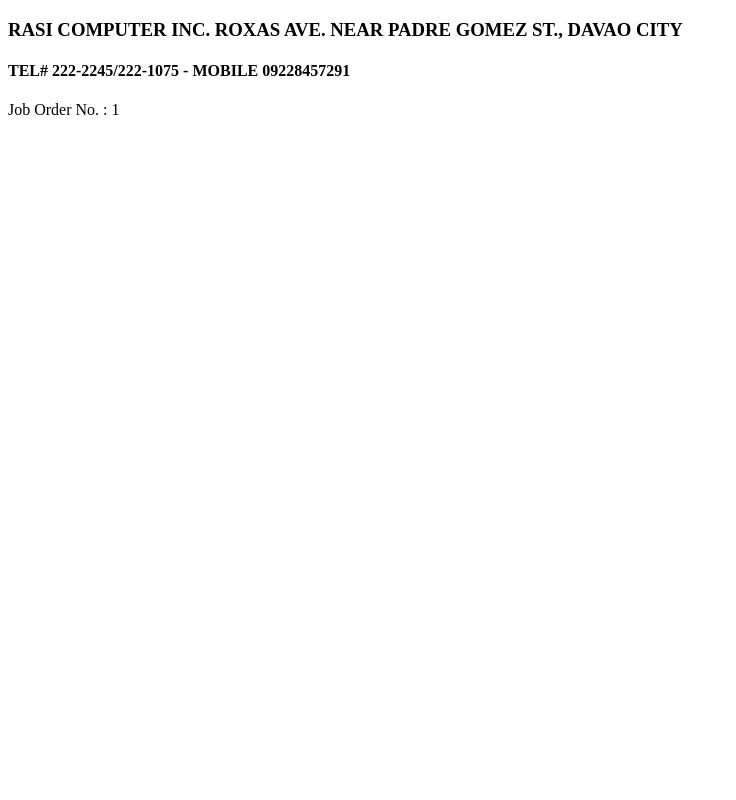
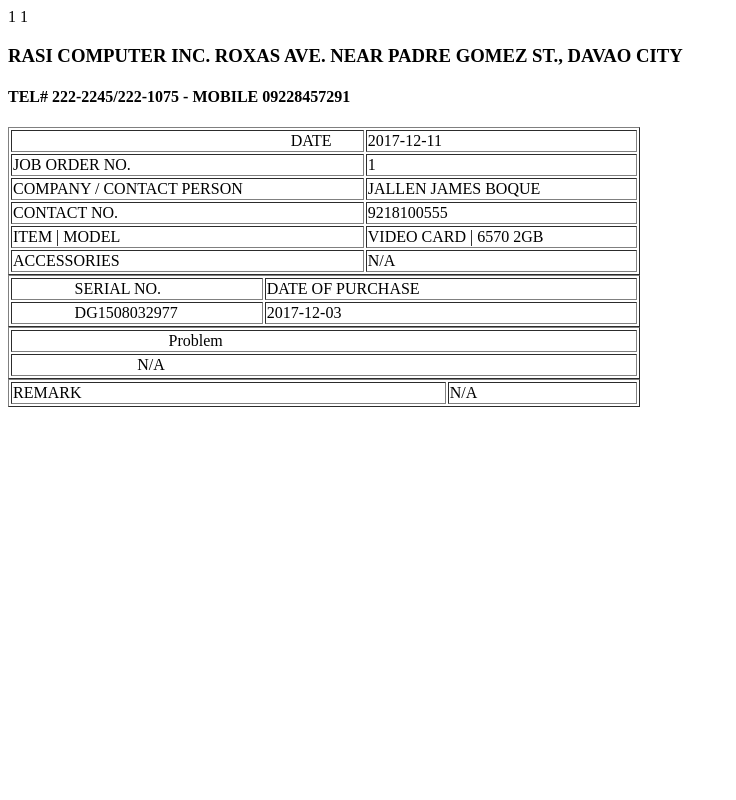
Before and after one commit to jjarquio/SAD_Project, a PHP site: page /view/joRECEIPT.php?JobOrder=1 in a window 1280 px wide. Shown: the whole page, without its empty margins (0-736 px from the left). Run offline with PHP 8.4, Linux system fonts and the light colour scheme; a user stored in the database is signed in; data comes from the database, SQL or seed files in the repository.

Commit message:
wala pay code ni ate mina

```diff
--- /dev/null
+++ b/style/job_order_receipt.css
@@ -0,0 +1,3 @@
+.spacee{
+	padding-right: : 10%;
+}
--- a/view/edit_status.php
+++ b/view/edit_status.php
@@ -80,8 +80,8 @@
 		Contact No. (+63) : <input value="<?php echo $suppCONT ?>" type="text" name="suppCONT" placeholder="9123456780" required><br>
 		Waybill : <input value="<?php echo $waybill ?>" type="text" name="waybill" required><br>
 		Status : <br>
-		<input type="radio" name="status" value="Pending">Pending<br/>
-		<input type="radio" name="status" value="Work in Progress">Work in Progress<br/>
+		<input type="radio" name="status" value="Pending" >Pending<br/>
+		<input type="radio" name="status" value="Work in Progress" >Work in Progress<br/>
 		<input type="radio" name="status" value="To Release">To Release<br/>
 		<br>
 		<input type="submit" name="edit" value="Edit">
--- a/view/index.php
+++ b/view/index.php
@@ -167,7 +167,7 @@
 
 		}if ($option == "2") {
 
-				$sql = "SELECT Job_order_no FROM joborderstatus WHERE Customer_name ='$Search'";
+				$sql = "SELECT * FROM joborderstatus WHERE Customer_name ='$Search'";
 
 				$result = $con->query($sql);
 				?>
--- a/view/joRECEIPT.php
+++ b/view/joRECEIPT.php
@@ -11,8 +11,7 @@
 	header("location: generateReport.php");
 	}
 
-	$jobORDER = isset($_GET['JobOrder']);
-//echo $jobORDER ;
+	$jobORDER = isset($_GET['JobOrder']);echo $jobORDER ;
 ?>
 <!DOCTYPE html>
 <html>
@@ -24,11 +23,14 @@
 
 	$sql = "SELECT * FROM joborderstatus WHERE Job_order_no = '$jobORDER'";
 	$result = $con->query($sql);
+	echo $jobORDER;
 	if($result->num_rows>0){
           while($row=$result->fetch_assoc()){
 
 	?>
+	<table align="center" style="width: 100%">
 
+	</table>
 	<section>
 		<div>
 			<h3>RASI COMPUTER INC. ROXAS AVE. NEAR PADRE GOMEZ ST., DAVAO CITY</h4>
@@ -37,7 +39,115 @@
 			<h4>TEL# 222-2245/222-1075 - MOBILE 09228457291</h4>
 		</div>
 		<div>
-			Job Order No. : <?php echo $row['Job_order_no']; ?>
+
+			<table border="1" style="width: 50%">
+				<tr>
+					<td align="right" style="padding-right: 5%">
+						DATE
+					</td>
+					<td align="left">
+						<?php echo date('Y-m-d'); ?> <br>
+					</td>
+				</tr>
+				<tr>
+
+					<td>
+					JOB ORDER NO.
+					</td>
+					<td align="left">
+						<?php echo $row['Job_order_no']; ?>
+					</td>
+
+				</tr>
+				<tr>
+					<td>
+						COMPANY / CONTACT PERSON
+					</td>
+					 <td align="left">
+					 	<?php echo $row['Customer_name']; ?>
+					 </td>
+				</tr>
+				<tr>
+					<td>
+						CONTACT NO.
+					</td>
+					<td align="left">
+						<?php echo $row['Contact_no']; ?>
+					</td>
+				</tr>
+				<tr>
+					<td>
+						ITEM | MODEL
+					</td>
+					<td align="left">
+						<?php echo $row['Item']; ?> | <?php echo $row['Model']; ?>
+					</td>
+				</tr>
+				<tr>
+					<td>
+						ACCESSORIES
+					</td>
+					<td align="left">
+						<?php echo $row['Accessories']; ?>
+					</td>
+				</tr>
+
+			</table>
+
+
+
+			<table border="1" style="width: 50%">
+				<tr>
+					<td style="padding-left: 10%">
+					SERIAL NO.
+					</td>
+				<td>
+					DATE OF PURCHASE
+				</td>
+				</tr>
+
+				<td style="padding-left: 10%">
+					<?php echo $row['Serial_no']; ?>
+				</td>
+				<td>
+					<?php echo $row['Date_purchased']; ?>
+				</td>
+
+
+			</table>
+
+			<table border="1" style="width: 50%">
+
+
+					<td style="padding-left: 25%" >
+					Problem
+					</td>
+					<tr>
+						<td style="padding-left: 20%">
+						<?php echo $row['Problem']; ?>
+					</td>
+					</tr>
+
+
+			</table>
+			<table  style="width: 50%">
+
+			</table>
+
+			<table border="1" style="width: 50%">
+				<tr>
+					<td>
+						REMARK
+					</td>
+					<td align="left">
+						<?php echo $row['Problem']; ?>
+					</td>
+				</tr>
+			</table>
+
+
+
+
 		</div>
 	</section>
 	<?php
```
